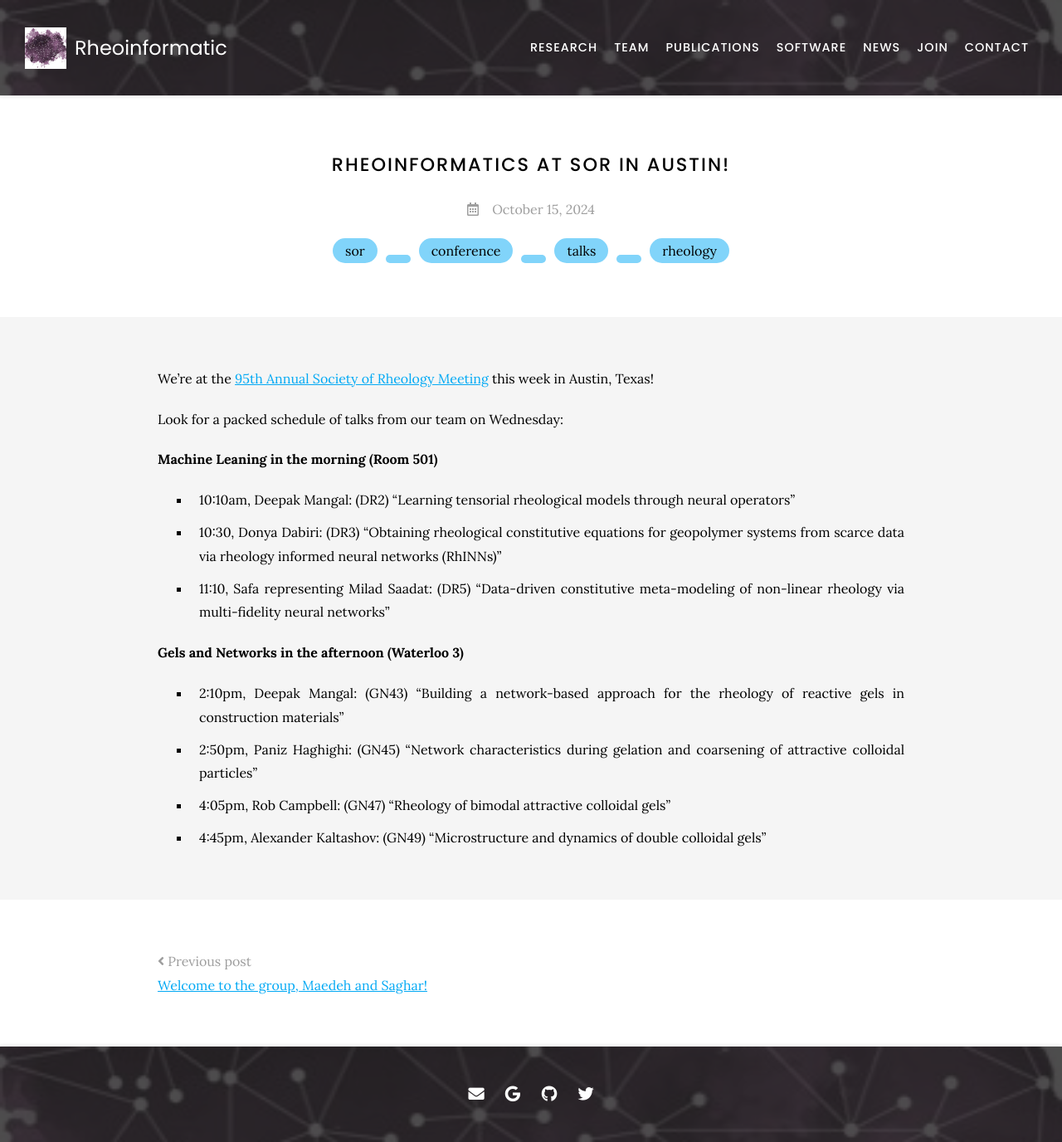
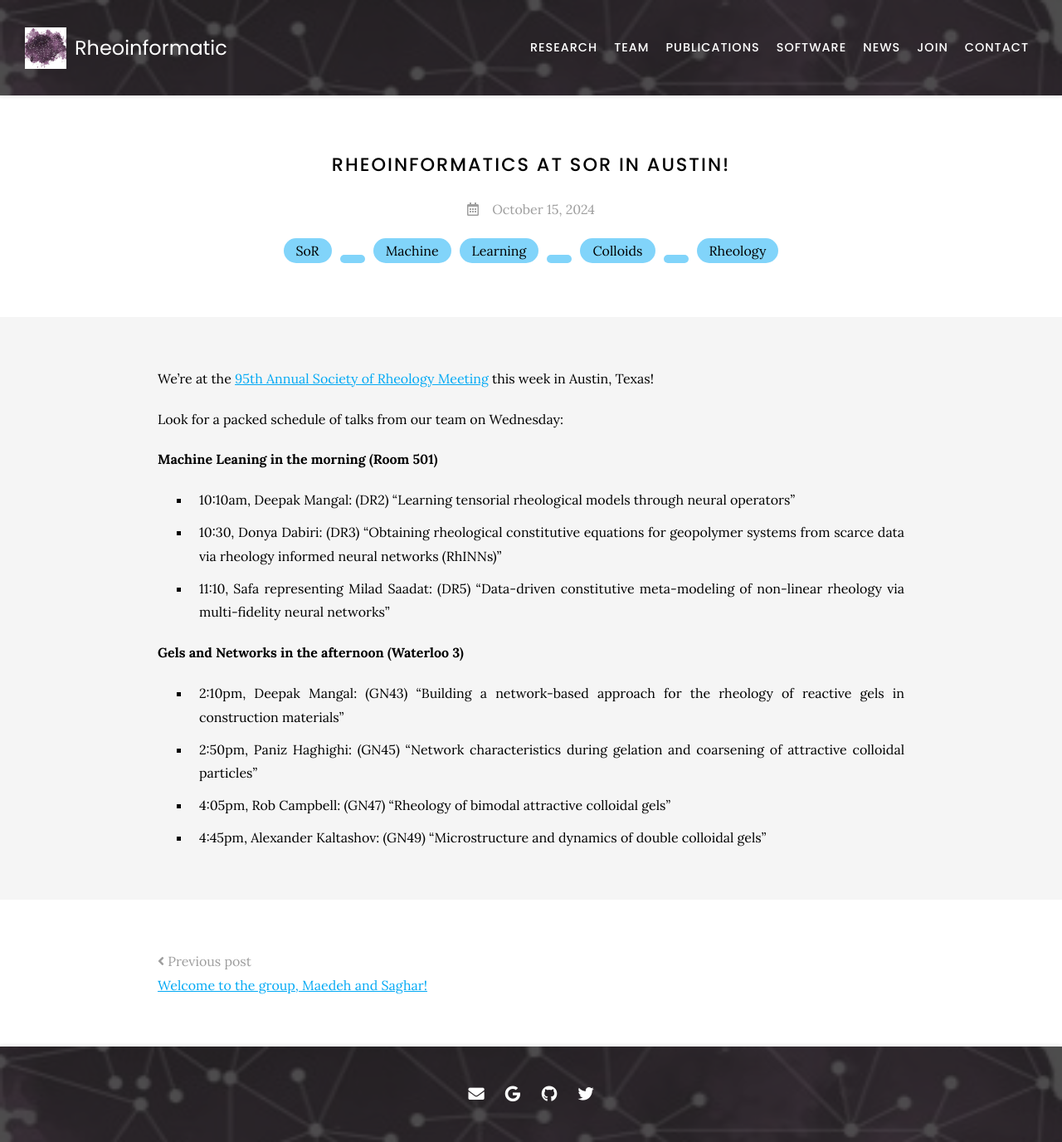
Before and after one commit to procf/procf.github.io, a Jekyll site: the page built from _posts/2024-10-15-sor24.md, in a window 1280 px wide. Shown: the whole page at 83% size. Built offline with Jekyll 4.4.1, drawn with Linux system fonts in a browser that asks for light colours; nearby versions of some CDN libraries.

Commit message:
update tags

```diff
--- a/_posts/2024-10-15-sor24.md
+++ b/_posts/2024-10-15-sor24.md
@@ -1,6 +1,6 @@
 ---
 title: Rheoinformatics at SoR in Austin!
-tags: sor, conference, talks, rheology
+tags: SoR, Machine Learning, Colloids, Rheology
 author:
 member:
 image:
```
